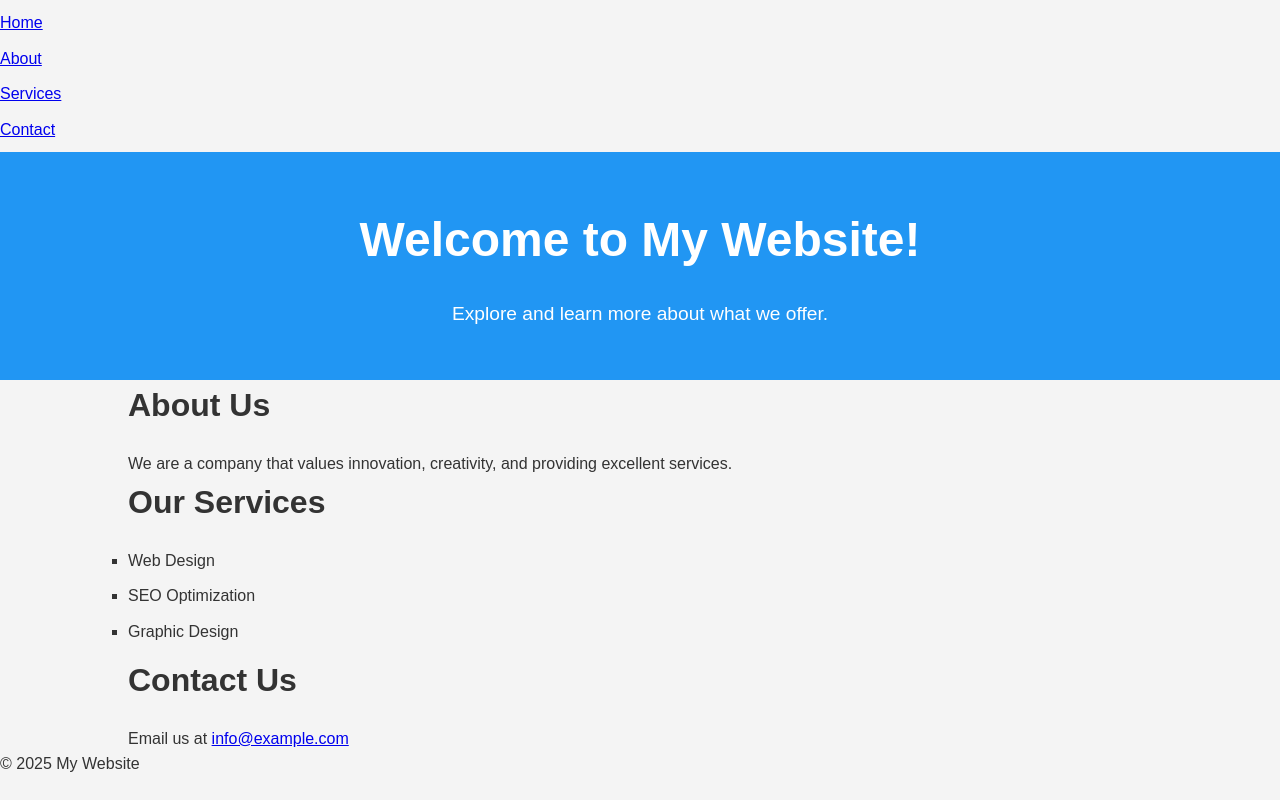
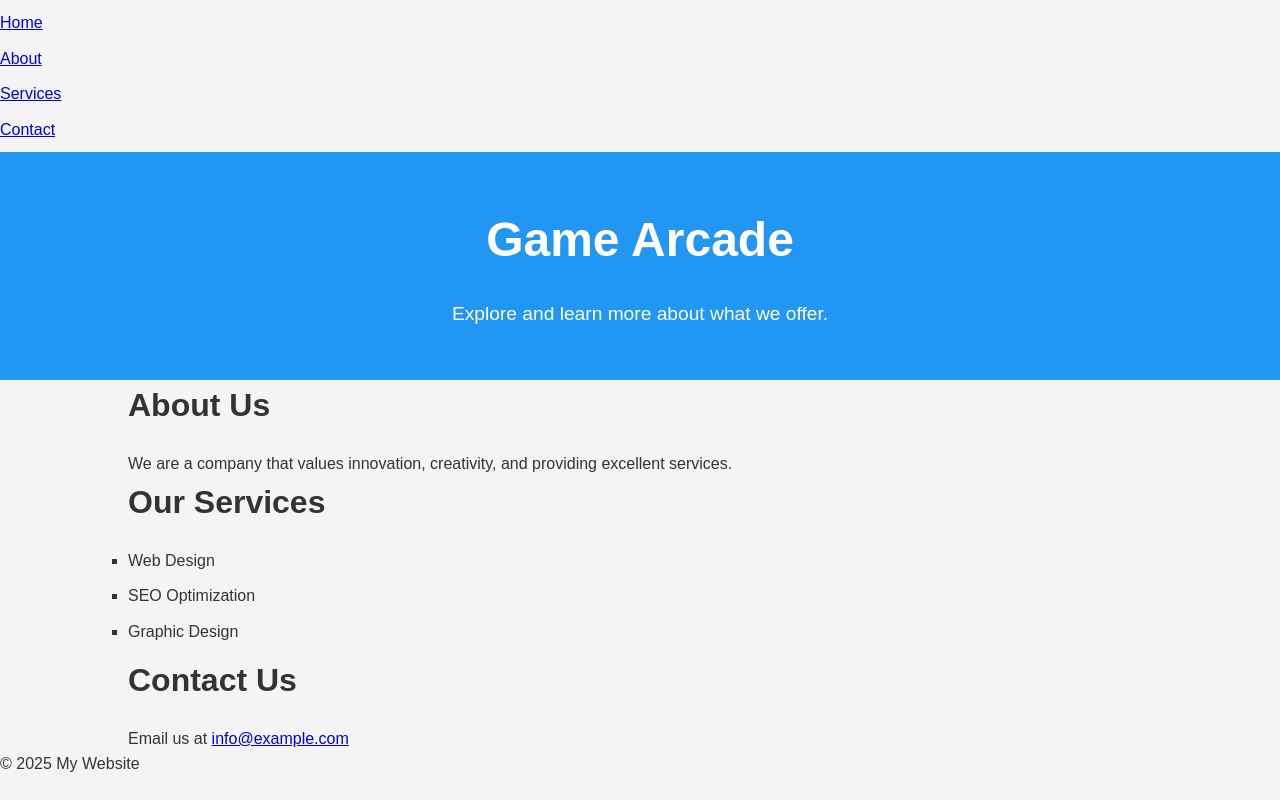
Before and after one commit to Flukey99/ga.github.io, a plain HTML site: page index.html in a window 1280 px wide. Drawn offline with Linux system fonts and the light colour scheme.

Commit message:
Update index.html

```diff
--- a/index.html
+++ b/index.html
@@ -4,7 +4,7 @@
     <meta charset="UTF-8">
     <meta name="viewport" content="width=device-width, initial-scale=1.0">
     <meta http-equiv="X-UA-Compatible" content="IE=edge">
-    <title>My Basic Home Page</title>
+    <title>Game Arcade(temp) -GA-</title>
     <link rel="stylesheet" href="styles.css">
 </head>
 <body>
@@ -22,7 +22,7 @@
     <!-- Main Welcome Section -->
     <div id="home" class="welcome">
         <div class="container">
-            <h1>Welcome to My Website!</h1>
+            <h1>Game Arcade</h1>
             <p>Explore and learn more about what we offer.</p>
         </div>
     </div>
```
